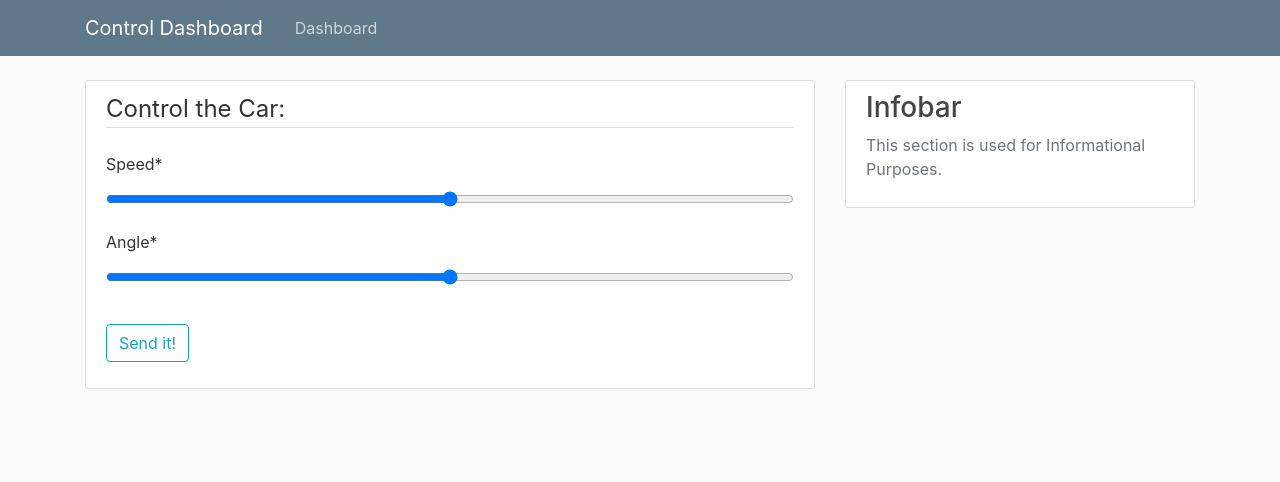
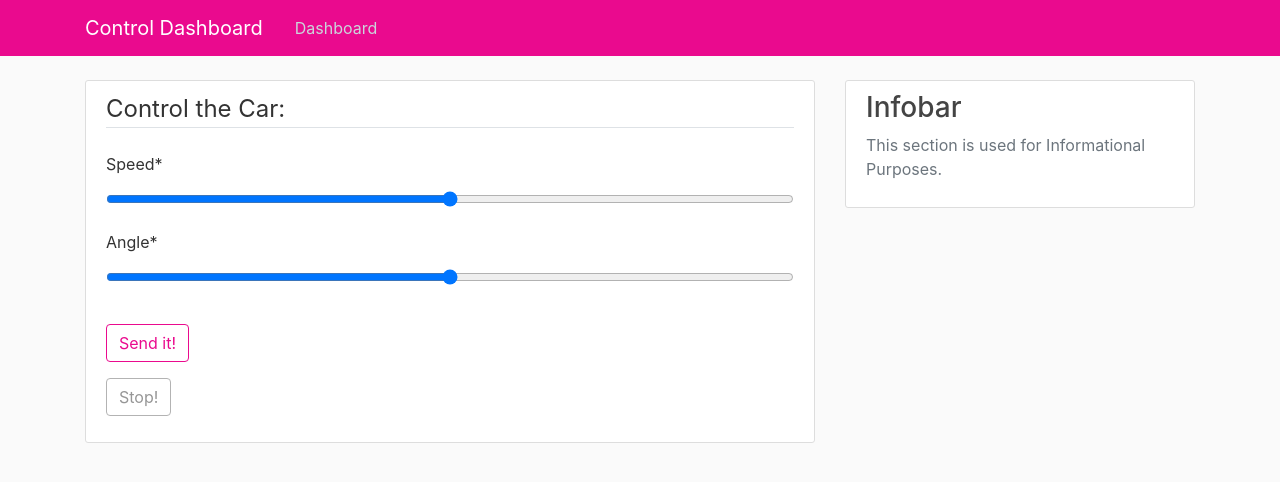
Before and after one commit to ev3-showcase/frontend, a Django app: page / in a window 1280 px wide. Shown: the top 482 px of the page. Run offline with Django 3.2, Linux system fonts and the light colour scheme; some libraries are stand-ins or nearby versions.

Commit message:
Anpassung des Frontends

```diff
--- a/carcontrol/settings.py
+++ b/carcontrol/settings.py
@@ -39,6 +39,7 @@ INSTALLED_APPS = [
     'django.contrib.sessions',
     'django.contrib.messages',
     'django.contrib.staticfiles',
+    #'dashboard',
 ]
 
 MIDDLEWARE = [
--- a/dashboard/static/dashboard/main.css
+++ b/dashboard/static/dashboard/main.css
@@ -6,6 +6,7 @@ body {
 
   h1, h2, h3, h4, h5, h6 {
     color: #444444;
+
   }
 
   ul {
@@ -13,7 +14,8 @@ body {
   }
 
   .bg-steel {
-    background-color: #5f788a;
+    /*background-color: #5f788a;*/
+    background-color: #ea0a8e;
   }
 
   .site-header .navbar-nav .nav-link {
@@ -82,3 +84,55 @@ body {
   .account-heading {
     font-size: 2.5rem;
   }
+
+.btn-outline-primary{
+      color:#ea0a8e;
+      background-color:transparent;
+      background-image:none;
+      border-color:#ea0a8e;
+    }
+
+.btn-outline-primary:hover{
+    color:#ffffff;
+    background-color:#ea0a8e;
+    border-color:#ea0a8e;
+}
+
+.btn-outline-secondary{
+    color:#969696;
+    background-color:transparent;
+    background-image:none;
+    border-color:#b3b3b3;
+  }
+
+.btn-outline-secondary:hover{
+  color:#ffffff;
+  background-color:#b3b3b3;
+  border-color:#b3b3b3;
+}
+
+.alert-success {
+    color: #ffffff;
+    background-color: #ea0a8e;  /*#fdc2e5*/
+    border-color: #ea0a8e;
+}
+
+.alert-info {
+    color: #474747;
+    background-color: #dbdbdb;
+    border-color: #dbdbdb;
+}
+
+.form-control {
+    display: block;
+    width: 100%;
+    padding: .375rem .75rem;
+    font-size: 1rem;
+    line-height: 1.5;
+    color: #495057;
+    background-color: #fff;
+    background-clip: padding-box;
+    border: 1px solid #ced4da;
+    border-radius: .25rem;
+    transition: border-color .15s ease-in-out,box-shadow .15s ease-in-out;
+}
--- a/dashboard/templates/dashboard/base.html
+++ b/dashboard/templates/dashboard/base.html
@@ -9,7 +9,14 @@
     <!-- Bootstrap CSS -->
     <link rel="stylesheet" href="https://maxcdn.bootstrapcdn.com/bootstrap/4.0.0/css/bootstrap.min.css" integrity="sha384-Gn5384xqQ1aoWXA+058RXPxPg6fy4IWvTNh0E263XmFcJlSAwiGgFAW/dAiS6JXm" crossorigin="anonymous">
 
-    <link rel="stylesheet" type="text/css" href="{% static 'dashboard/main.css' %}" crossorigin="anonymous">
+    <link rel="stylesheet" type="text/css"
+    href="{% static 'dashboard/main.css' %}"
+    crossorigin="anonymous">
+    <!-- Bootstrap CSS -->
+    <!--<link rel="stylesheet"
+        href="https://stackpath.bootstrapcdn.com/bootstrap/4.3.1/css/bootstrap.min.css"
+        integrity="sha384-ggOyR0iXCbMQv3Xipma34MD+dH/1fQ784/j6cY/iJTQUOhcWr7x9JvoRxT2MZw1T"
+        crossorigin="anonymous">-->
 
     {% if title %}
     <title>Car Controller - {{ title }}</title>
@@ -56,6 +63,11 @@
         </main>
     <!-- Optional JavaScript -->
     <!-- jQuery first, then Popper.js, then Bootstrap JS -->
+    <!--<script src="https://code.jquery.com/jquery-3.3.1.slim.min.js" integrity="sha384-q8i/X+965DzO0rT7abK41JStQIAqVgRVzpbzo5smXKp4YfRvH+8abtTE1Pi6jizo" crossorigin="anonymous"></script>-->
+    <!--<script src="https://cdnjs.cloudflare.com/ajax/libs/popper.js/1.14.7/umd/popper.min.js" integrity="sha384-UO2eT0CpHqdSJQ6hJty5KVphtPhzWj9WO1clHTMGa3JDZwrnQq4sF86dIHNDz0W1" crossorigin="anonymous"></script>-->
+    <!--<script src="https://stackpath.bootstrapcdn.com/bootstrap/4.3.1/js/bootstrap.min.js" integrity="sha384-JjSmVgyd0p3pXB1rRibZUAYoIIy6OrQ6VrjIEaFf/nJGzIxFDsf4x0xIM+B07jRM" crossorigin="anonymous"></script>-->
+
+
     <script src="https://code.jquery.com/jquery-3.2.1.slim.min.js" integrity="sha384-KJ3o2DKtIkvYIK3UENzmM7KCkRr/rE9/Qpg6aAZGJwFDMVNA/GpGFF93hXpG5KkN" crossorigin="anonymous"></script>
     <script src="https://cdnjs.cloudflare.com/ajax/libs/popper.js/1.12.9/umd/popper.min.js" integrity="sha384-ApNbgh9B+Y1QKtv3Rn7W3mgPxhU9K/ScQsAP7hUibX39j7fakFPskvXusvfa0b4Q" crossorigin="anonymous"></script>
     <script src="https://maxcdn.bootstrapcdn.com/bootstrap/4.0.0/js/bootstrap.min.js" integrity="sha384-JZR6Spejh4U02d8jOt6vLEHfe/JQGiRRSQQxSfFWpi1MquVdAyjUar5+76PVCmYl" crossorigin="anonymous"></script>
--- a/dashboard/templates/dashboard/dashboard.html
+++ b/dashboard/templates/dashboard/dashboard.html
@@ -1,6 +1,5 @@
 {% extends "dashboard/base.html" %}
 {% load crispy_forms_tags %}
-
 
 {% block content%}
     <div class="content-section">
@@ -8,10 +7,18 @@
             {% csrf_token %}
             <fieldset class="form-group">
                 <legend class="border-bottom mb-4">Control the Car:</legend>
-                {{ form|crispy }}
+                {{ form | crispy}}
             </fieldset>
             <div class="form-group">
-                <button class="btn btn-outline-info" type="submit">Send it!</button>
+                <button class="btn btn-outline-primary" type="submit" id="los">Send it!</button>
+            </div>
+        </form>
+        <form method="POST">
+            {% csrf_token %}
+            <input name="angle" type="hidden" value="0">
+            <input name="speed" type="hidden" value="0">
+            <div class="form-group">
+                <button class="btn btn-outline-secondary" type="submit" id="stop">Stop!</button>
             </div>
         </form>
     </div>
--- a/dashboard/views.py
+++ b/dashboard/views.py
@@ -7,8 +7,8 @@ from distutils.util import strtobool
 import requests
 from .forms import CarControlForm
 
-API_SERVER = os.getenv('API_SERVER', '127.0.0.1')
-API_PORT = os.getenv('API_PORT', '5000')
+API_SERVER = os.getenv('API_SERVER', 'echo-api-fk-sc.aotp012.mcs-paas.io')
+API_PORT = os.getenv('API_PORT', '80')
 api = f'http://{API_SERVER}:{API_PORT}'
 
 
@@ -38,8 +38,6 @@ def dashboard(request):
             messages.info(request, f'Message Posted to {url}')
             messages.info(request, f'Request Response: {r}')
 
-
-            return redirect('dashboard')
     else:
         form = CarControlForm()
     return render(request, 'dashboard/dashboard.html', {'form': form})
--- a/requirements.txt
+++ b/requirements.txt
@@ -3,7 +3,6 @@ certifi==2019.3.9
 chardet==3.0.4
 colorama==0.4.1
 Django==2.2
-django-crispy-forms==1.7.2
 idna==2.8
 isort==4.3.17
 lazy-object-proxy==1.3.1
```
Also changed, not shown: dashboard/forms.py (line endings or trailing spaces).
